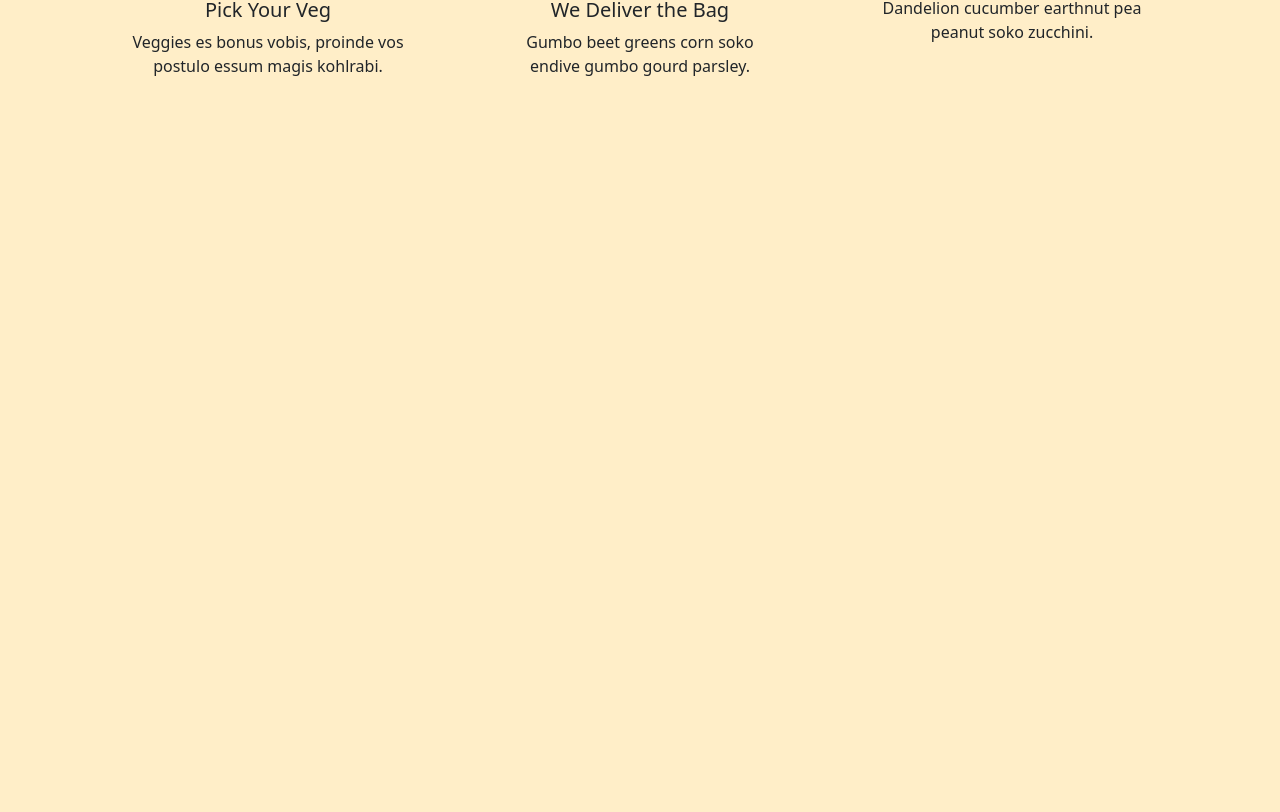
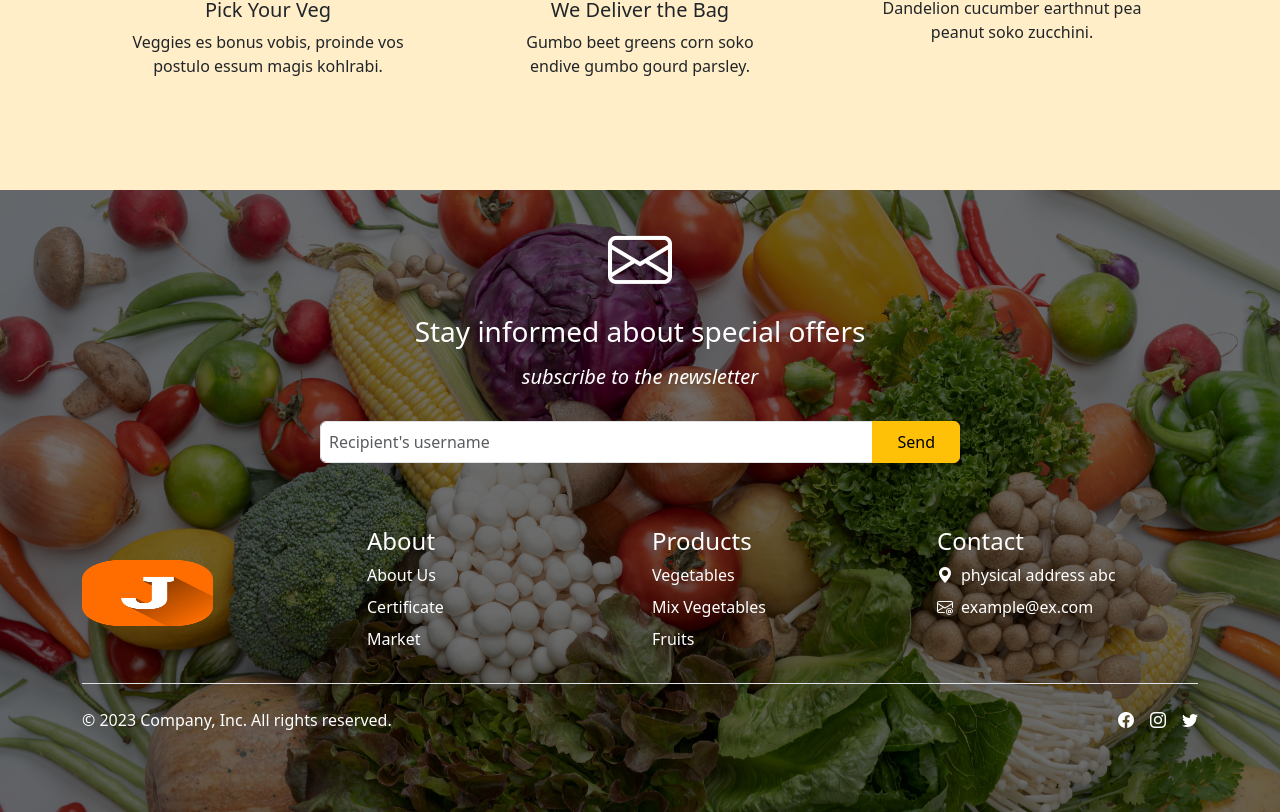
Before and after one commit to kosala98/com-web, a React (Vite) app: page / in a window 1280 px wide. Shown: the part 1041-1853 px from the top of the page. Before the commit the page ends 1231 px from the top, so only its background shows below. Built offline with nearby package versions, Linux system fonts and the light colour scheme.

Commit message:
add footer

```diff
--- a/src/App.jsx
+++ b/src/App.jsx
@@ -5,6 +5,7 @@ import Navbar from "./Components/Navbar";
 import Hero from "./Components/Hero";
 import "./index.css";
 import Delivery from "./Components/Delivery";
+import Footer from "./Components/Footer";
 
 function App() {
   return (
@@ -12,6 +13,7 @@ function App() {
       <Navbar />
       <Hero />
       <Delivery />
+      <Footer />
     </>
   );
 }
--- a/src/Components/Delivery.jsx
+++ b/src/Components/Delivery.jsx
@@ -5,7 +5,9 @@ import Process3 from "../assets/Images/process3.png";
 const Delivery = () => {
   return (
     <div className="container px-4 py-5 delivery-process">
-      <h2 className="text-center display-4 mt-4 fw-bold">How Delivery Works</h2>
+      <h2 className="text-center display-4 mt-4 fw-bold">
+        How Our Process Works
+      </h2>
       <div className="row g-4 py-5 row-cols-1 row-cols-sm-2 row-cols-md-3">
         <div className="col px-5 text-center">
           <div className="mb-3">
--- /dev/null
+++ b/src/Components/Footer.jsx
@@ -0,0 +1,125 @@
+import Logo from "../assets/Images/Logo.png";
+
+const Footer = () => {
+  return (
+    <div className="footer py-3">
+      <div className="d-flex flex-column justify-column-center align-items-center pt-3">
+        <i className="bi bi-envelope display-3 text-white"></i>
+        <h3 className="text-white mt-3">Stay informed about special offers</h3>
+        <h5 className="text-white fst-italic mt-2">
+          subscribe to the newsletter
+        </h5>
+        <div className="input-group mb-3 mt-4 w-50">
+          <input
+            type="text"
+            className="form-control p-2"
+            placeholder="Recipient's username"
+            aria-label="Recipient's username"
+            aria-describedby="button-addon2"
+          />
+          <button
+            className="btn btn-warning px-4"
+            type="button"
+            id="button-addon2"
+          >
+            Send
+          </button>
+        </div>
+      </div>
+
+      <div className="container">
+        <footer className="py-5">
+          <div className="row row-cols-2 row-cols-md-4 text-white">
+            <div className="d-flex align-items-center">
+              <img src={Logo} alt="" className="w-50 h-50" />
+            </div>
+            <div className="">
+              <h4>About</h4>
+              <ul className="nav flex-column">
+                <li className="nav-item mb-2">
+                  <a href="#" className="nav-link p-0 text-white">
+                    About Us
+                  </a>
+                </li>
+                <li className="nav-item mb-2">
+                  <a href="#" className="nav-link p-0 text-white">
+                    Certificate
+                  </a>
+                </li>
+                <li className="nav-item mb-2">
+                  <a href="#" className="nav-link p-0 text-white">
+                    Market
+                  </a>
+                </li>
+              </ul>
+            </div>
+
+            <div className="">
+              <h4>Products</h4>
+              <ul className="nav flex-column">
+                <li className="nav-item mb-2">
+                  <a href="#" className="nav-link p-0 text-white">
+                    Vegetables
+                  </a>
+                </li>
+                <li className="nav-item mb-2">
+                  <a href="#" className="nav-link p-0 text-white">
+                    Mix Vegetables
+                  </a>
+                </li>
+                <li className="nav-item mb-2">
+                  <a href="#" className="nav-link p-0 text-white">
+                    Fruits
+                  </a>
+                </li>
+              </ul>
+            </div>
+
+            <div className="">
+              <h4>Contact</h4>
+              <ul className="nav flex-column">
+                <li className="nav-item mb-2">
+                  <a href="#" className="nav-link p-0 text-white">
+                    <i className="bi bi-geo-alt-fill me-2"></i>
+                    <span>physical address abc</span>
+                  </a>
+                </li>
+                <li className="nav-item mb-2">
+                  <a href="#" className="nav-link p-0 text-white">
+                    <i className="bi bi-envelope-at me-2"></i>
+                    <span>example@ex.com</span>
+                  </a>
+                </li>
+              </ul>
+            </div>
+          </div>
+
+          <div className="d-flex justify-content-between pt-4 mt-4 border-top">
+            <p className="text-white">
+              &copy; 2023 Company, Inc. All rights reserved.
+            </p>
+            <ul className="list-unstyled d-flex">
+              <li className="ms-3">
+                <a className="link-dark" href="#">
+                  <i className="bi bi-facebook text-white"></i>
+                </a>
+              </li>
+              <li className="ms-3">
+                <a className="link-dark" href="#">
+                  <i className="bi bi-instagram text-white"></i>
+                </a>
+              </li>
+              <li className="ms-3">
+                <a className="link-dark" href="#">
+                  <i className="bi bi-twitter text-white"></i>
+                </a>
+              </li>
+            </ul>
+          </div>
+        </footer>
+      </div>
+    </div>
+  );
+};
+
+export default Footer;
--- a/src/Components/style.css
+++ b/src/Components/style.css
@@ -24,3 +24,39 @@
 .hero-text h1 span, .hero-text p {
     color: var(--text-color);
 }
+
+.delivery-process h2, .healthy h2{
+    color: var(--text-color);
+}
+
+.healthy {
+    background-color: var(--background);
+}
+
+.slider {
+    background-image: url('../assets/Images/pumpkin.jpg');
+}
+
+.p1color {
+    background-color: rgb(214, 242, 251);
+}
+.p2color {
+    background-color: rgb(214, 246, 201);
+}
+.p3color {
+    background-color: rgb(237, 248, 215);
+}
+.p4color {
+    background-color: rgb(248, 238, 247);
+}
+.p5color {
+    background-color: rgb(235, 230, 246);
+}
+.p-Image {
+    width: 300px;
+    height: 200px;
+}
+
+.footer {
+    background-image: url('../assets/Images/footerbg.png');
+}
```
Also changed, not shown: src/assets/Images/footerbg.png (added).
